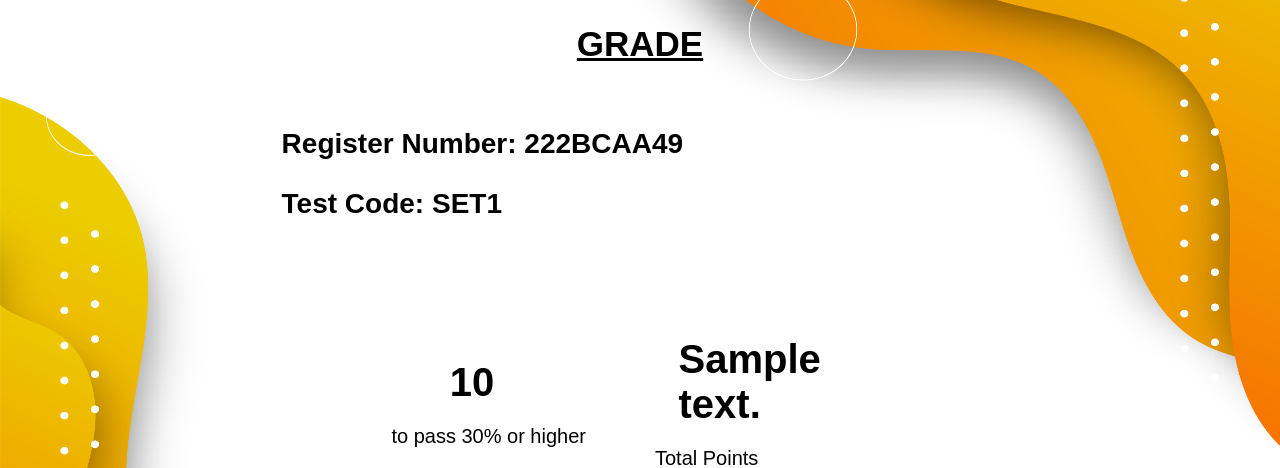
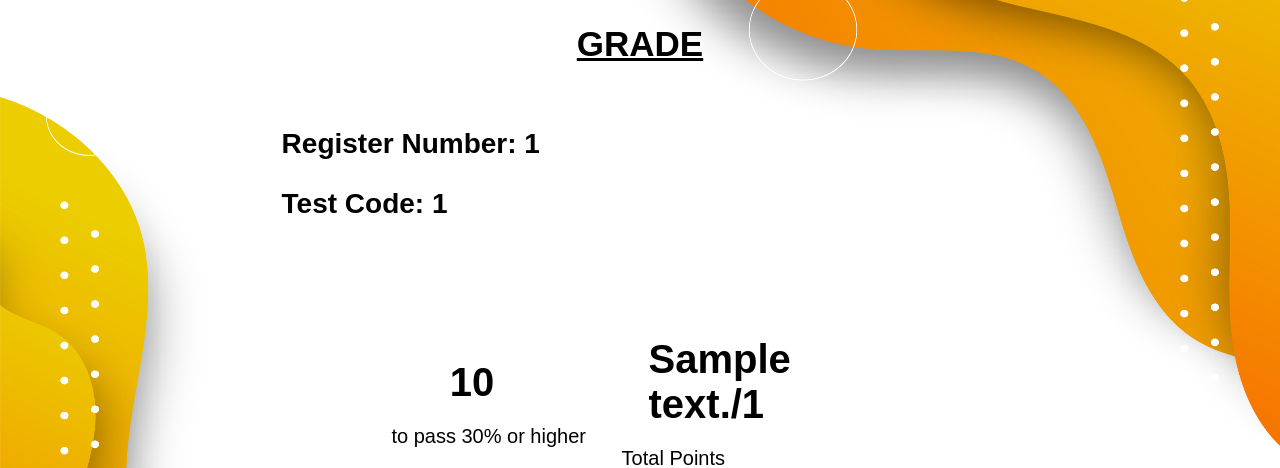
Before and after one commit to SatyamChaturvedi39/ExamNinja, a Flask app: page /score/1 in a window 1280 px wide. Shown: the part 96-564 px from the top of the page. Run offline with Flask 3, Linux system fonts and the light colour scheme; the visitor is signed in with stand-in values (Sample User, id 1); a database or web service that is not in the repository returns one stand-in record (values such as "Sample title"); some libraries are stand-ins or nearby versions.

Commit message:
display total no of q in score card

```diff
--- a/website/templates/score.html
+++ b/website/templates/score.html
@@ -13,15 +13,15 @@
     </header>
       <h1 class="myhead"><u>GRADE</u></h1>
     <div class="details">
-      <p>Register Number: 222BCAA49</p>
-      <p>Test Code: SET1</p>
+      <p>Register Number: {{regno}}</p>
+      <p>Test Code: {{code}}</p>
     <section class="marks">
       <div class="results">
         <p class="percent">{{score}}</p>
         <p class="criteria">to pass 30% or higher</p>
       </div>
       <div class="total">
-        <p class="oneMark">{{correct_answers}}</p>
+        <p class="oneMark">{{correct_answers}}/{{noQ}}</p>
         <p class="twoMark">Total Points</p>
       </div>
     </section>
--- a/website/views.py
+++ b/website/views.py
@@ -70,6 +70,9 @@ def score(code):
         return redirect(url_for('auth.login'))
 
     regno = session.get('regno')
+    question_set = current_app.mongo.db.question_sets.find_one({"code": code})
+    question_dict = {question['question']:question['options'] for question in question_set['questions']}
+
 
     user = current_app.mongo.db.user.find_one({"register_number": regno})
     completed_test = user["completed_tests"].get(code)
@@ -81,7 +84,7 @@ def score(code):
     score = completed_test['score']
     correct_answers = completed_test['correct_answers']
 
-    return render_template('score.html',code=code,score=score, correct_answers=correct_answers,regno=regno)
+    return render_template('score.html',code=code,score=score, correct_answers=correct_answers,noQ=str(len(question_dict)),regno=regno)
 
 @views.route('/deny', methods=['POST'])
 def deny():
```
